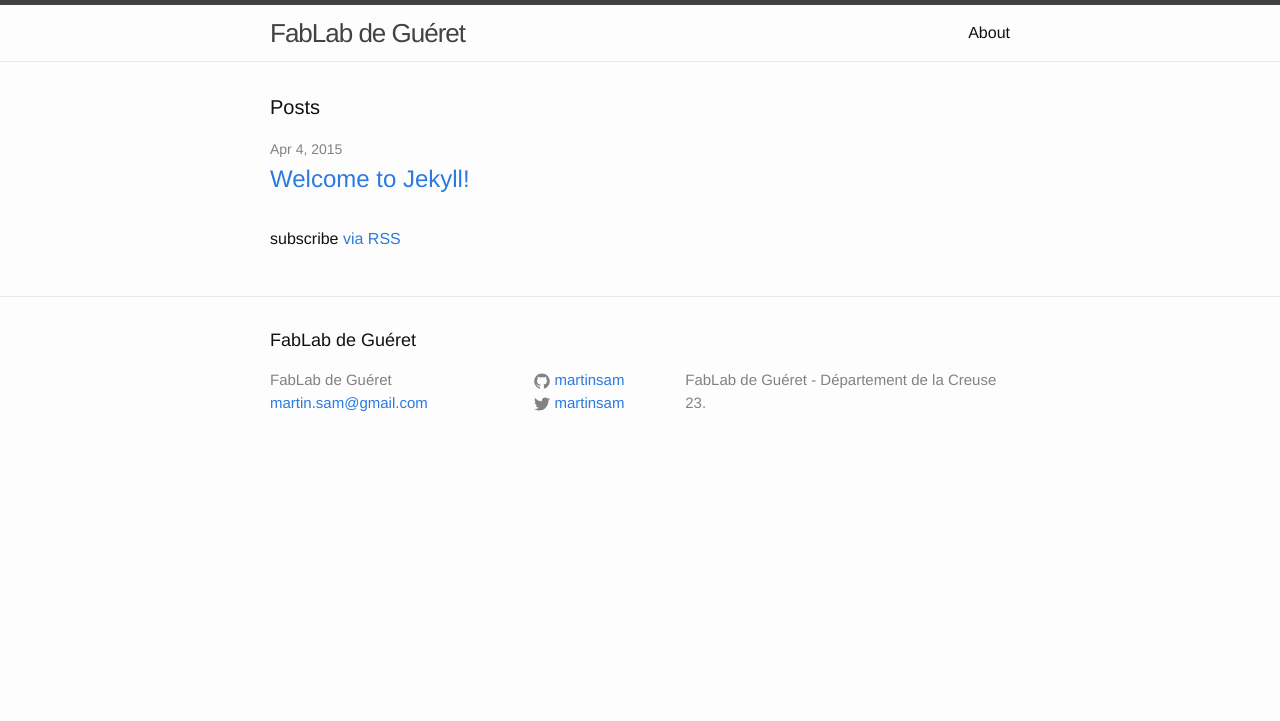
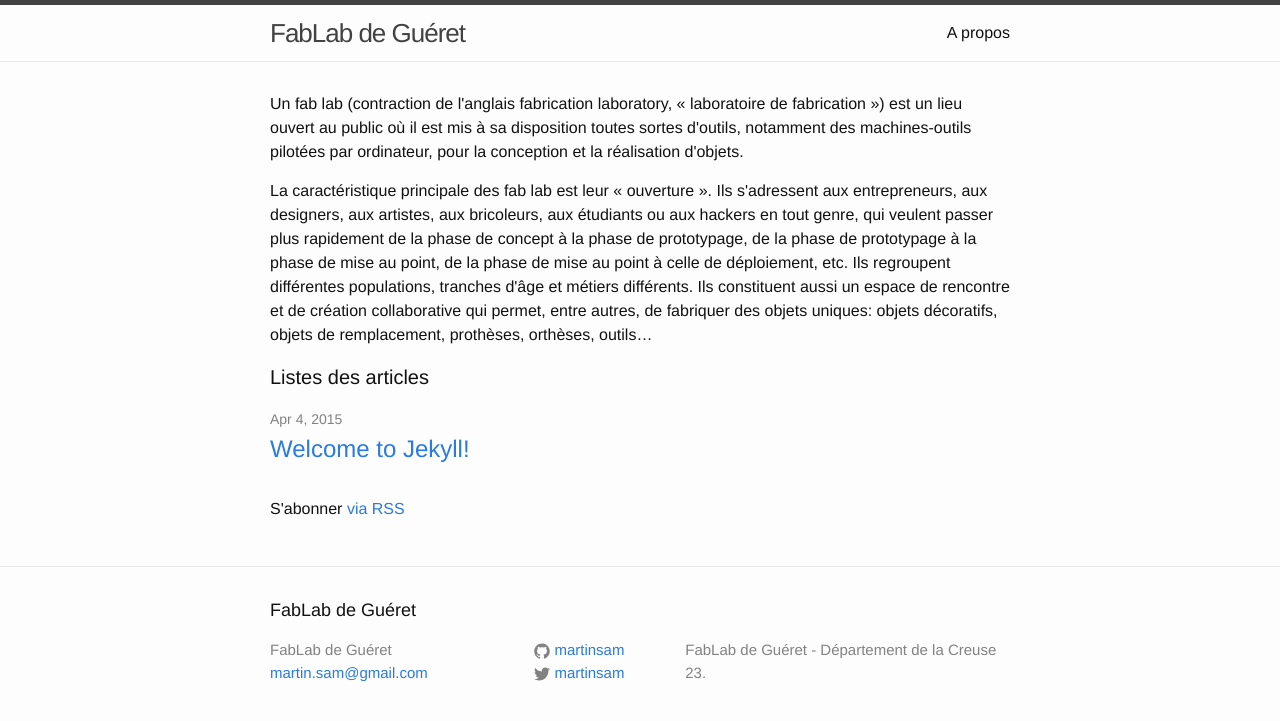
Before and after one commit to fablabgueret/fablabgueret.github.io, a Jekyll site: the page built from index.html, in a window 1280 px wide. Shown: the top 721 px of the page. Built offline with Jekyll 4.4.1, drawn with Linux system fonts in a browser that asks for light colours.

Commit message:
Correction Langue template

```diff
--- a/about.md
+++ b/a-propos.md
@@ -1,7 +1,7 @@
 ---
 layout: page
-title: About
-permalink: /about/
+title: A propos
+permalink: /a-propos/
 ---
 
 This is the base Jekyll theme. You can find out more info about customizing your Jekyll theme, as well as basic Jekyll usage documentation at [jekyllrb.com](http://jekyllrb.com/)
--- a/index.html
+++ b/index.html
@@ -3,8 +3,16 @@ layout: default
 ---
 
 <div class="home">
+<p>
+  Un fab lab (contraction de l'anglais fabrication laboratory, « laboratoire de fabrication ») est un lieu ouvert au public où il est mis à sa disposition toutes sortes d'outils, notamment des machines-outils pilotées par ordinateur, pour la conception et la réalisation d'objets.
+</p>
 
-  <h1 class="page-heading">Posts</h1>
+<p>
+La caractéristique principale des fab lab est leur « ouverture ». Ils s'adressent aux entrepreneurs, aux designers, aux artistes, aux bricoleurs, aux étudiants ou aux hackers en tout genre, qui veulent passer plus rapidement de la phase de concept à la phase de prototypage, de la phase de prototypage à la phase de mise au point, de la phase de mise au point à celle de déploiement, etc. Ils regroupent différentes populations, tranches d'âge et métiers différents. Ils constituent aussi un espace de rencontre et de création collaborative qui permet, entre autres, de fabriquer des objets uniques: objets décoratifs, objets de remplacement, prothèses, orthèses, outils…
+</p>
+
+
+  <h1 class="page-heading">Listes des articles</h1>
 
   <ul class="post-list">
     {% for post in site.posts %}
@@ -18,6 +26,6 @@ layout: default
     {% endfor %}
   </ul>
 
-  <p class="rss-subscribe">subscribe <a href="{{ "/feed.xml" | prepend: site.baseurl }}">via RSS</a></p>
+  <p class="rss-subscribe">S'abonner <a href="{{ "/feed.xml" | prepend: site.baseurl }}">via RSS</a></p>
 
 </div>
```
